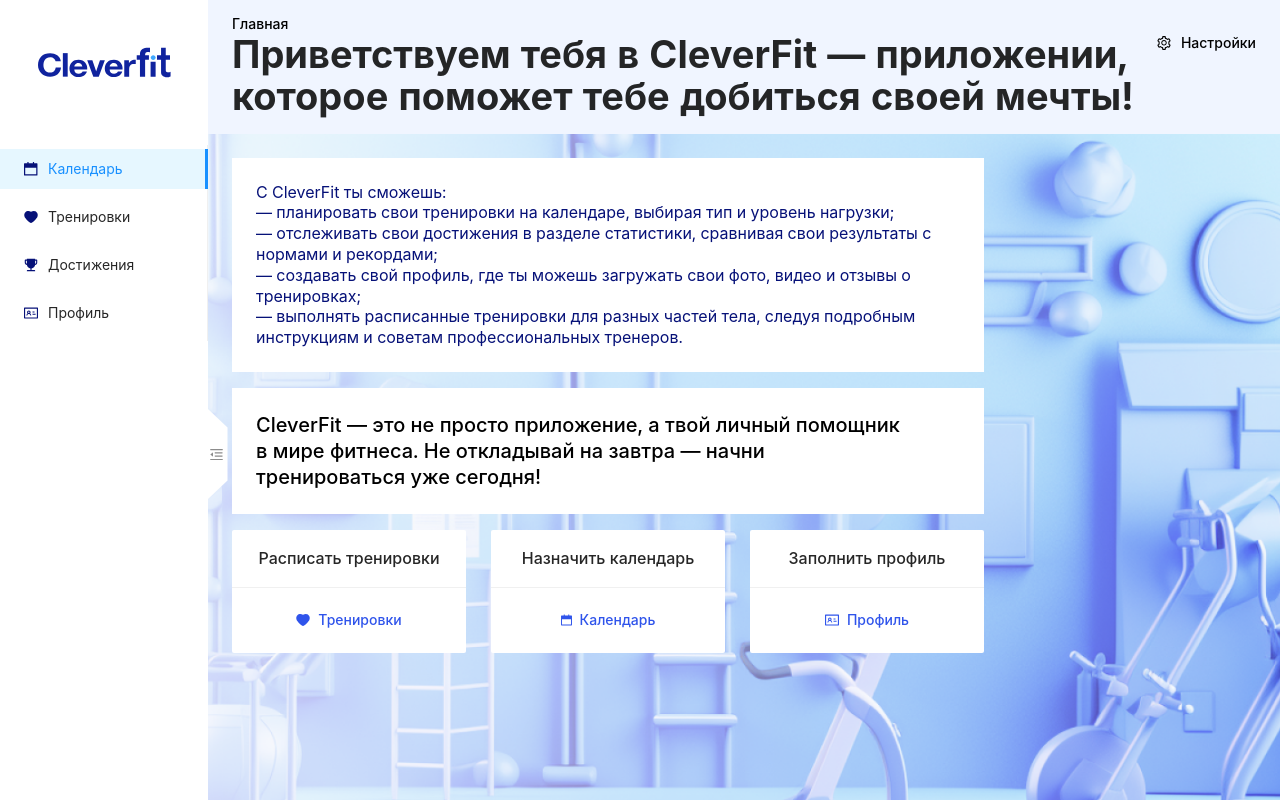
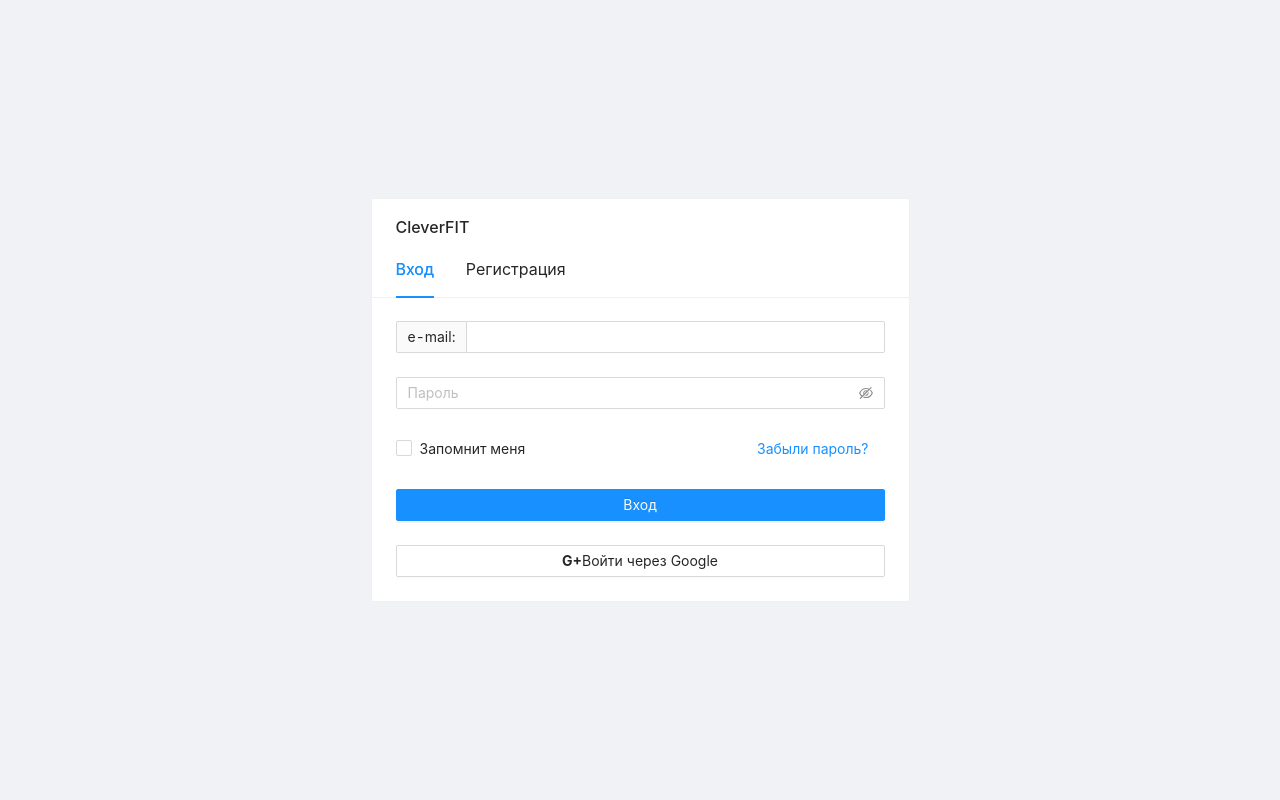
Before and after one commit to GBaykov/CleverFit, a React (Vite) app: page /#/ in a window 1280 px wide. Shown: the top 800 px of the page. Built offline with nearby package versions, Linux system fonts and the light colour scheme.

Commit message:
feat: implement basic layout of auth form

```diff
--- a/package.json
+++ b/package.json
@@ -27,11 +27,13 @@
     "@reduxjs/toolkit": "^2.0.1",
     "antd": "^4.24.15",
     "classnames": "^2.5.1",
+    "history": "^5.3.0",
     "normalize.css": "^8.0.1",
     "react": "^18.2.0",
     "react-dom": "^18.2.0",
     "react-redux": "^9.0.4",
-    "react-router-dom": "^6.21.1",
+    "react-router-dom": "^6.22.0",
+    "redux-first-history": "^5.2.0",
     "styled-components": "^6.1.8"
   },
   "devDependencies": {
--- /dev/null
+++ b/src/components/forms/auth/index.tsx
@@ -0,0 +1,61 @@
+import { FC } from 'react';
+import { Layout, Button, Checkbox, Form, Input } from 'antd';
+import 'antd/dist/antd.css';
+import { StyledFormBlock } from './styled';
+
+export const AuthForm: FC = () => {
+    const onFinish = (values: any) => {
+        console.log('Success:', values);
+    };
+
+    const onFinishFailed = (errorInfo: any) => {
+        console.log('Failed:', errorInfo);
+    };
+    console.log('reload');
+    return (
+        <Form
+            name='basic'
+            // labelCol={{ span: 8 }}
+            // wrapperCol={{ span: 16 }}
+            initialValues={{ remember: false }}
+            onFinish={onFinish}
+            onFinishFailed={onFinishFailed}
+            autoComplete='off'
+        >
+            <Form.Item
+                name='email'
+                rules={[{ required: true, message: 'Please input your username!' }]}
+            >
+                <Input addonBefore='e-mail:' />
+            </Form.Item>
+
+            <Form.Item
+                name='password'
+                rules={[{ required: true, message: 'Please input your password!' }]}
+            >
+                <Input.Password placeholder='Пароль' />
+            </Form.Item>
+
+            <StyledFormBlock>
+                <Form.Item
+                    name='remember'
+                    valuePropName='checked'
+
+                    // style={{ justifyContent: 'space-between' }}
+                >
+                    <Checkbox>Запомнит меня</Checkbox>
+                </Form.Item>
+                <Button type='link'>Забыли пароль?</Button>
+            </StyledFormBlock>
+
+            <Form.Item>
+                <Button type='primary' htmlType='submit' block>
+                    Вход
+                </Button>
+            </Form.Item>
+            <Button block>
+                <b>G+</b> Войти через Google
+            </Button>
+        </Form>
+    );
+};
--- /dev/null
+++ b/src/components/forms/auth/styled.ts
@@ -0,0 +1,7 @@
+import styled from 'styled-components';
+
+export const StyledFormBlock = styled('div')`
+    display: flex;
+    flex-wrap: wrap;
+    justify-content: space-between;
+`;
--- a/src/index.tsx
+++ b/src/index.tsx
@@ -8,6 +8,7 @@ import { MainPage } from './pages';
 
 import 'normalize.css';
 import './index.css';
+import { FormPage } from '@pages/formPage';
 
 const domNode = document.getElementById('root') as HTMLDivElement;
 const root = createRoot(domNode);
@@ -17,7 +18,8 @@ root.render(
         <Provider store={store}>
             <HashRouter>
                 <Routes>
-                    <Route path='/' element={<MainPage />} />
+                    {/* <Route path='/' element={<MainPage />} /> */}
+                    <Route path='/' element={<FormPage />} />
                 </Routes>
             </HashRouter>
         </Provider>
--- /dev/null
+++ b/src/pages/formPage/index.tsx
@@ -0,0 +1,63 @@
+import { FC, useEffect, useState } from 'react';
+import { Layout, Card, Button } from 'antd';
+import 'antd/dist/antd.css';
+import { AuthForm } from '@components/forms/auth';
+
+const tabList = [
+    {
+        key: 'auth',
+        tab: 'Вход',
+    },
+    {
+        key: 'registraation',
+        tab: 'Регистрация',
+    },
+];
+
+const contentList: Record<string, React.ReactNode> = {
+    tab1: <p>content1</p>,
+    tab2: <p>content2</p>,
+};
+
+export const FormPage: FC = () => {
+    const [activeTab, setActiveTab] = useState<string>('Вход');
+
+    const onTab1Change = (key: string) => {
+        setActiveTab(key);
+    };
+
+    useEffect(() => {
+        setActiveTab('Вход');
+    }, []);
+    return (
+        <Layout
+            style={{
+                width: '100%',
+                maxWidth: '1440px',
+                margin: '0 auto',
+                height: '100vh',
+                display: 'flex',
+                justifyContent: 'center',
+                alignItems: 'center',
+            }}
+        >
+            <Card
+                style={{
+                    width: '100%',
+                    maxWidth: '539px',
+                    margin: '0 auto',
+                }}
+                defaultActiveTabKey={activeTab}
+                title='CleverFIT'
+                tabList={tabList}
+                // activeTabKey={activeTab}
+                onTabChange={(key) => {
+                    onTab1Change(key);
+                }}
+            >
+                <AuthForm />
+                {contentList[activeTab]}
+            </Card>
+        </Layout>
+    );
+};
--- /dev/null
+++ b/src/pages/formPage/styled.ts
@@ -0,0 +1,11 @@
+import styled from 'styled-components';
+import { Card } from 'antd';
+
+export const StyledformCard = styled(Card)`
+    width: 100%;
+    max-width: 539px;
+    margin: 0 auto;
+    // display: flex;
+    // justify-content: center;
+    // align-items: center;
+`;
```
Also changed, not shown: 1 other file (tests, documents, lock files or other folders).
